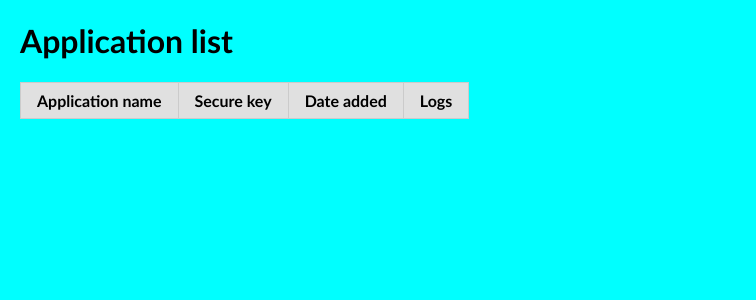
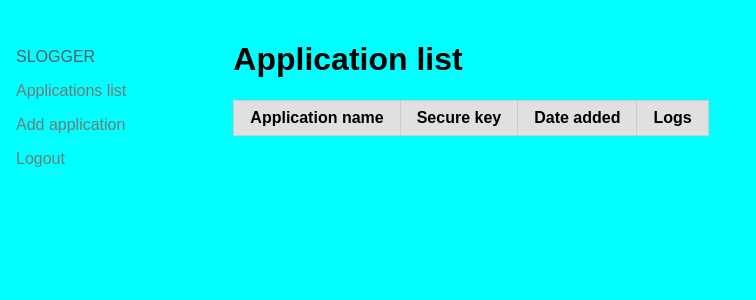
Before and after one commit to matulik/slogger_server, a Django app: page /web/ in a window 1280 px wide. Shown: the top 300 px of the page, without its empty margins (0-756 px from the left). Run offline with Django 3.2, Linux system fonts and the light colour scheme; the visitor is signed in with stand-in values (Sample User, id 1); lists and menus that the app fills with data are empty.

Commit message:
Add list page added. Some refactoring.

```diff
--- a/slogger/urls.py
+++ b/slogger/urls.py
@@ -34,5 +34,6 @@
     url(r'^web/logout/$', web.logout_view),
     url(r'^web/applist/$', web.applist),
     url(r'^web/defaultlog/(?P<id>[0-9]+)/$', web.defaultlog),
+    url(r'^web/addapp/$', web.addapp),
 
 ]
--- a/static/css/style.css
+++ b/static/css/style.css
@@ -1,6 +1,6 @@
 body {
     background-color: cyan;
-     font-family: 'Trebuchet MS', Trebuchet, 'Lucida Sans Unicode', 'Lucida Grande', 'Lucida Sans', Arial, sans-serif;
+    font-family: 'Trebuchet MS', Trebuchet, 'Lucida Sans Unicode', 'Lucida Grande', 'Lucida Sans', Arial, sans-serif;
 }
 
 .login-header {
@@ -25,7 +25,12 @@
     padding: 20px 20px 20px 20px;
 }
 
-.content-applist {
+.applist-leftmenu {
+    margin-top: 40px;
+    display: inline-block;
+}
+
+.applist-content {
     margin-left: 20px;
     margin-top: 20px;
 }
--- a/templates/applist.html
+++ b/templates/applist.html
@@ -3,11 +3,9 @@
 {% block title %}slogger - applist{% endblock title %}
 
 {% block content %}
+    <h1>Application list</h1>
 
-    <div class="content-applist">
-        <h1>Application list</h1>
-
-        <table class="pure-table">
+    <table class="pure-table">
         <thead>
         <th>Application name</th>
         <th>Secure key</th>
@@ -17,13 +15,13 @@
         <tbody>
         {% for app in apps %}
             <tr>
-                <td>app.appName</td>
-                <td>app.token</td>
-                <td>app.createdDate</td>
+                <td>{{ app.appName }}</td>
+                <td>{{ app.token }}</td>
+                <td>{{ app.getFormatedCreatedDate }}</td>
                 <td><a href="/web/defaultlog/{{ app.id }}">Default log</a></td>
             </tr>
         {% endfor %}
         </tbody>
-        </table>
+    </table>
     </div>
 {% endblock content %}
--- a/templates/base.html
+++ b/templates/base.html
@@ -12,7 +12,27 @@
     <title>{% block title %}{% endblock title %}</title>
 </head>
 <body onload="{% block body_onload %}{% endblock body_onload %}">
-    {% block content %}
-    {% endblock content %}
+
+<div class="pure-g">
+    <div class="pure-u-1-6">
+        <div class="pure-menu applist-leftmenu">
+            <span class="pure-menu-heading">Slogger</span>
+            <ul class="pure-menu-list">
+
+                <li class="pure-menu-item"><a href="/web/applist/" class="pure-menu-link">Applications list</a></li>
+                <li class="pure-menu-item"><a href="/web/addapp/" class="pure-menu-link">Add application</a></li>
+                <li class="pure-menu-item"><a href="/web/logout/" class="pure-menu-link">Logout</a></li>
+
+            </ul>
+        </div>
+    </div>
+    <div class="pure-u-3-4 applist-content">
+        {% block content %}
+        {% endblock content %}
+    </div>
+
+</div>
+
+
 </body>
 </html>
--- a/templates/defaultlogs.html
+++ b/templates/defaultlogs.html
@@ -13,7 +13,7 @@
 {% block body_onload %}loadData({{ id }}){% endblock body_onload %}
 
 {% block content %}
-    <div class="content">
+    <div class="pure-g content">
 
     <h1>Default logs - {{ appname }}</h1>
 
--- a/web/views.py
+++ b/web/views.py
@@ -47,3 +47,23 @@
         return HttpResponseForbidden
 
     return render(request, 'defaultlogs.html', {'id': id, 'appname': app.appName})
+
+@login_required
+def addapp(request):
+    badNameError = u'Bad application name'
+    anyError = u'Error. Please try again.'
+
+    if request.method == 'POST':
+        try:
+            appname = request.POST['appname']
+        except KeyError:
+            return render(request, 'addapp.html', {'msg': badNameError})
+        if len(appname) == 0:
+            return render(request, 'addapp.html', {'msg': badNameError})
+
+        user = request.user
+        newApp = Application()
+        newApp.create(appname, user)
+        return redirect('/web/applist/')
+    else:
+        return render(request, 'addapp.html', {'msg': anyError})
```
Also changed, not shown: application/models.py (+6 -2 lines), templates/addapp.html (added, +25 -0 lines), templates/login.html (+17 -5 lines).
